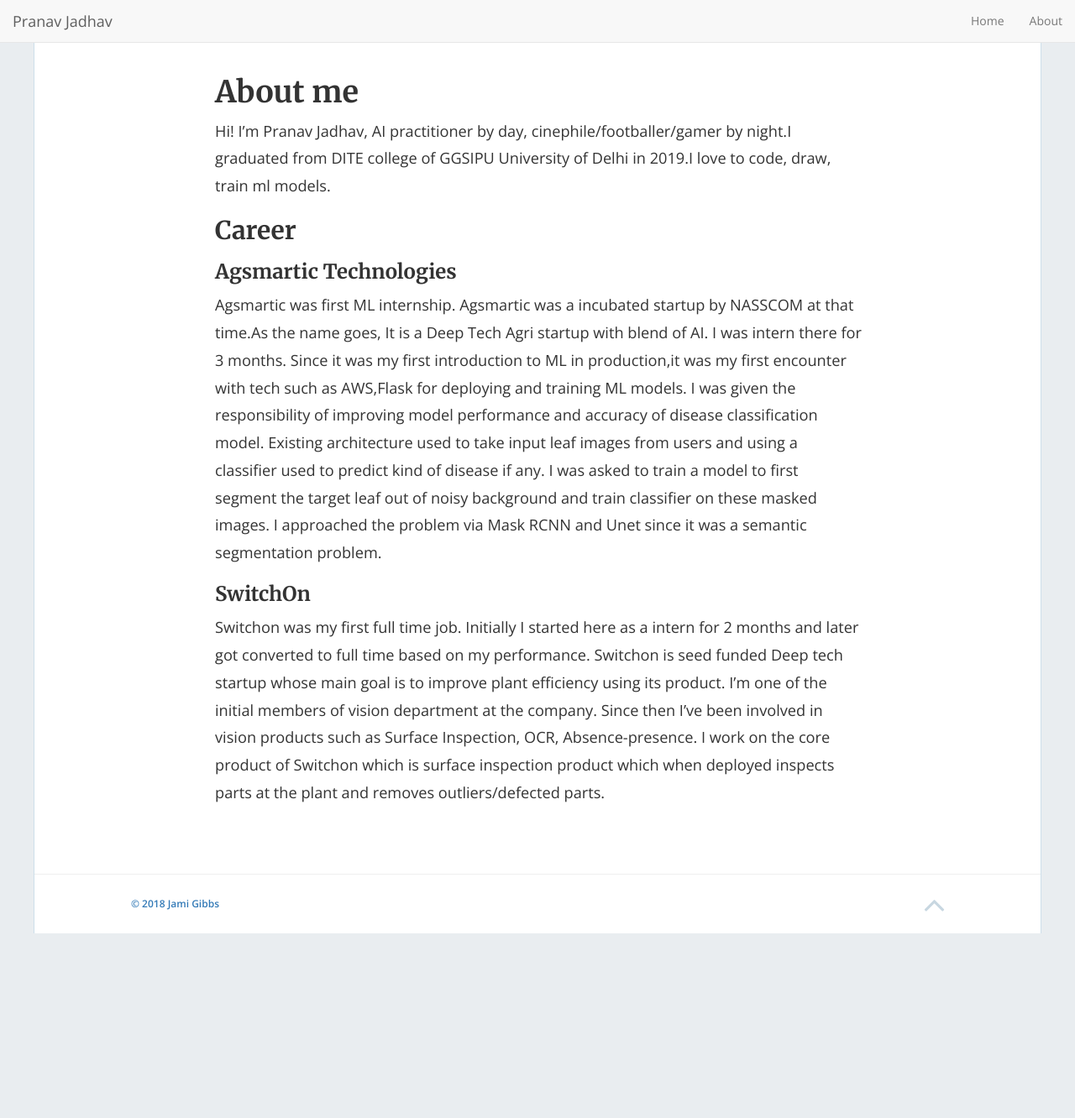
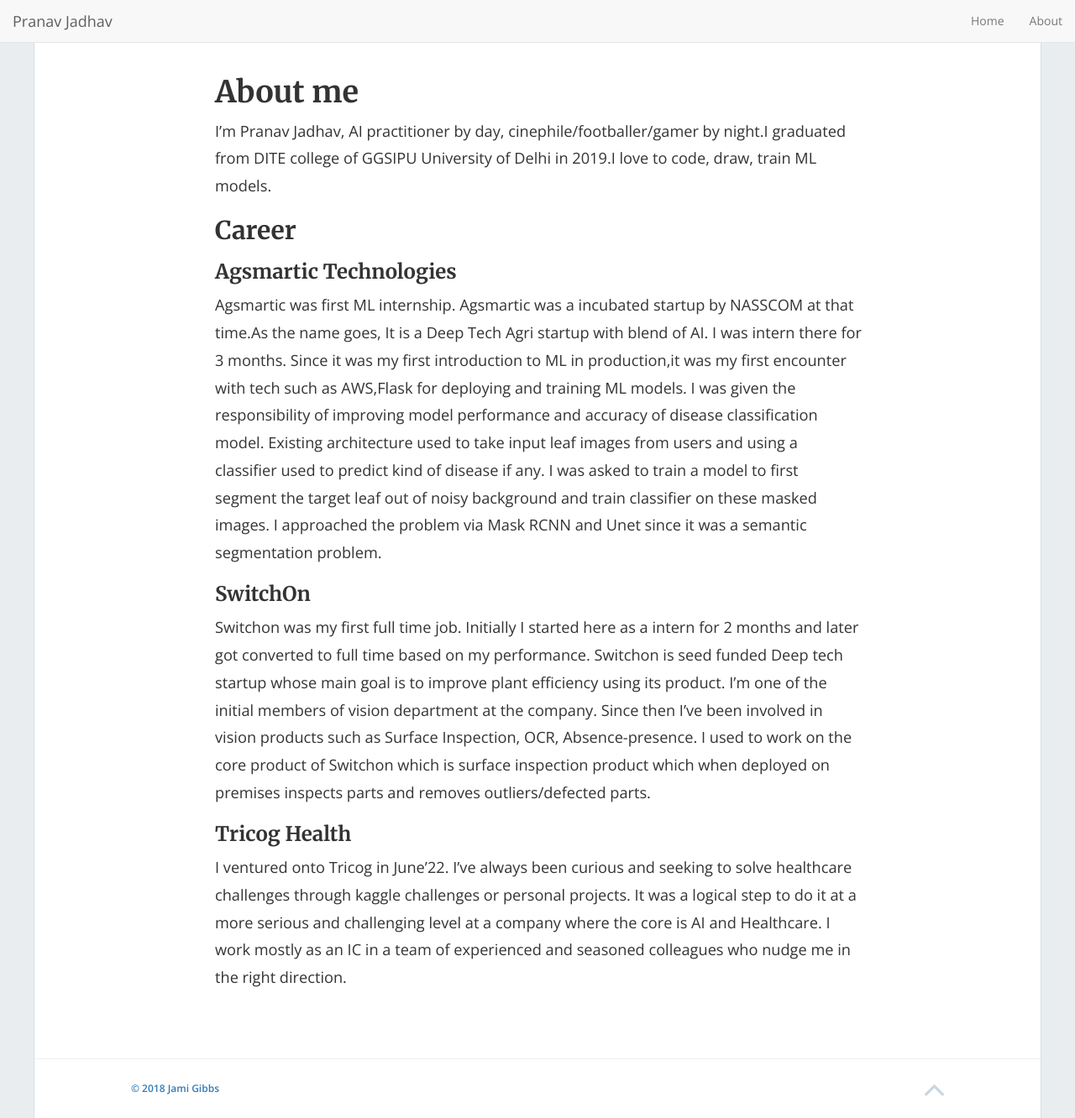
Before and after one commit to pranavjadhav001/pranavjadhav001.github.io, a Jekyll site: the page built from about.md, in a window 1280 px wide and 1332 px high. Shown: the whole window at 84% size. Built offline with Jekyll 4.4.1, drawn with Linux system fonts in a browser that asks for light colours; nearby versions of some CDN libraries.

Commit message:
added new posts and updated about

```diff
--- a/about.md
+++ b/about.md
@@ -5,7 +5,7 @@
 ---
 # About me
 
-Hi! I'm Pranav Jadhav, AI practitioner by day, cinephile/footballer/gamer by night.I graduated from DITE college of GGSIPU University of Delhi in 2019.I love to code, draw, train ml models.
+I'm Pranav Jadhav, AI practitioner by day, cinephile/footballer/gamer by night.I graduated from DITE college of GGSIPU University of Delhi in 2019.I love to code, draw, train ML models.
 ## Career
 
 ### Agsmartic Technologies
@@ -14,4 +14,8 @@
 
 ### SwitchOn
 
-Switchon was my first full time job. Initially I started here as a intern for 2 months and later got converted to full time based on my performance. Switchon is seed funded Deep tech startup whose main goal is to improve plant efficiency using its product. I'm one of the initial members of vision department at the company. Since then I've been involved in vision products such as Surface Inspection, OCR, Absence-presence. I work on the core product of Switchon which is surface inspection product which when deployed inspects parts at the plant and removes outliers/defected parts.
+Switchon was my first full time job. Initially I started here as a intern for 2 months and later got converted to full time based on my performance. Switchon is seed funded Deep tech startup whose main goal is to improve plant efficiency using its product. I'm one of the initial members of vision department at the company. Since then I've been involved in vision products such as Surface Inspection, OCR, Absence-presence. I used to work on the core product of Switchon which is surface inspection product which when deployed on premises inspects parts and removes outliers/defected parts.
+
+### Tricog Health
+
+I ventured onto Tricog in June'22. I've always been curious and seeking to solve healthcare challenges through kaggle challenges or personal projects. It was a logical step to do it at a more serious and challenging level at a company where the core is AI and Healthcare. I work mostly as an IC in a team of experienced and seasoned colleagues who nudge me in the right direction.
```
Also changed, not shown: _posts/2022-06-22-keras_cv.md (added, +13 -0 lines), _posts/2023-06-02-hairstyle.md (added, +13 -0 lines), _posts/2023-06-10-islr.md (added, +13 -0 lines), img/posts/hairstyle.png (added), img/posts/islr.png (added), img/posts/randomshear.png (added), 4 other files.
